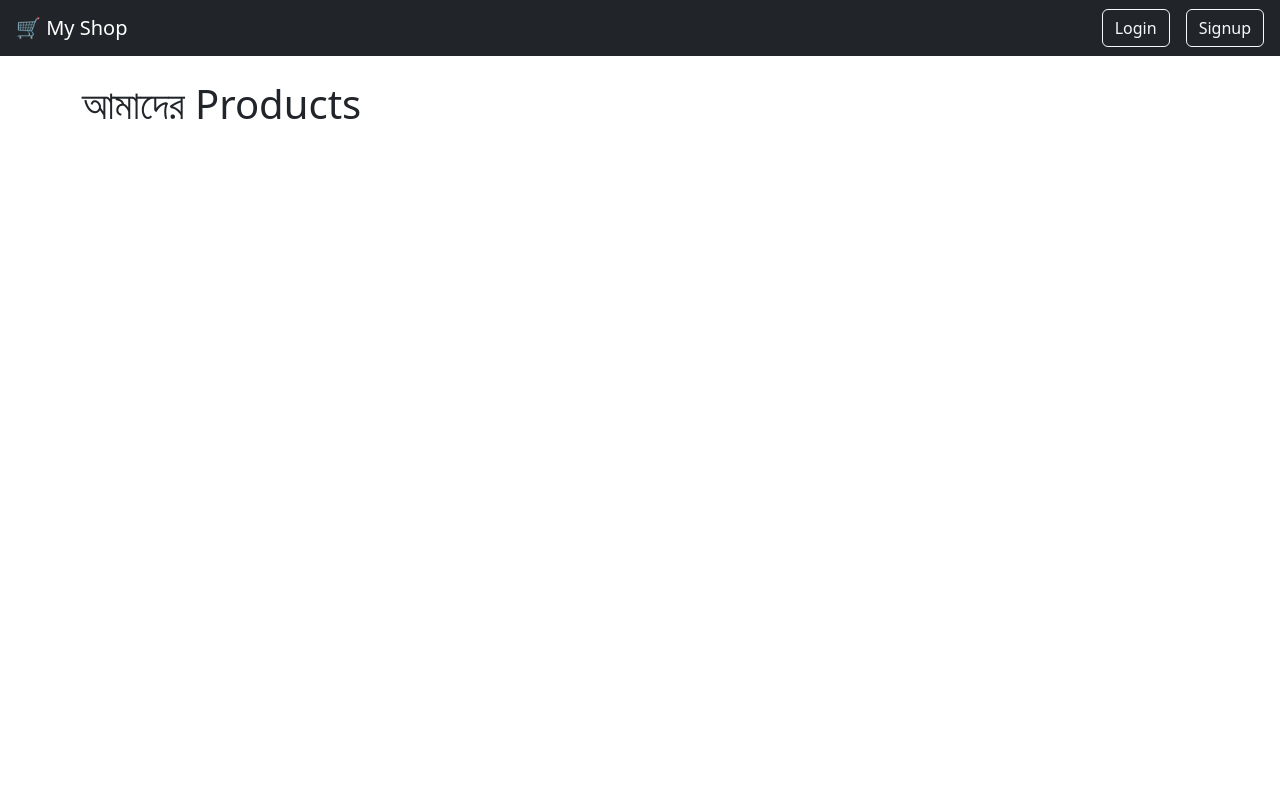
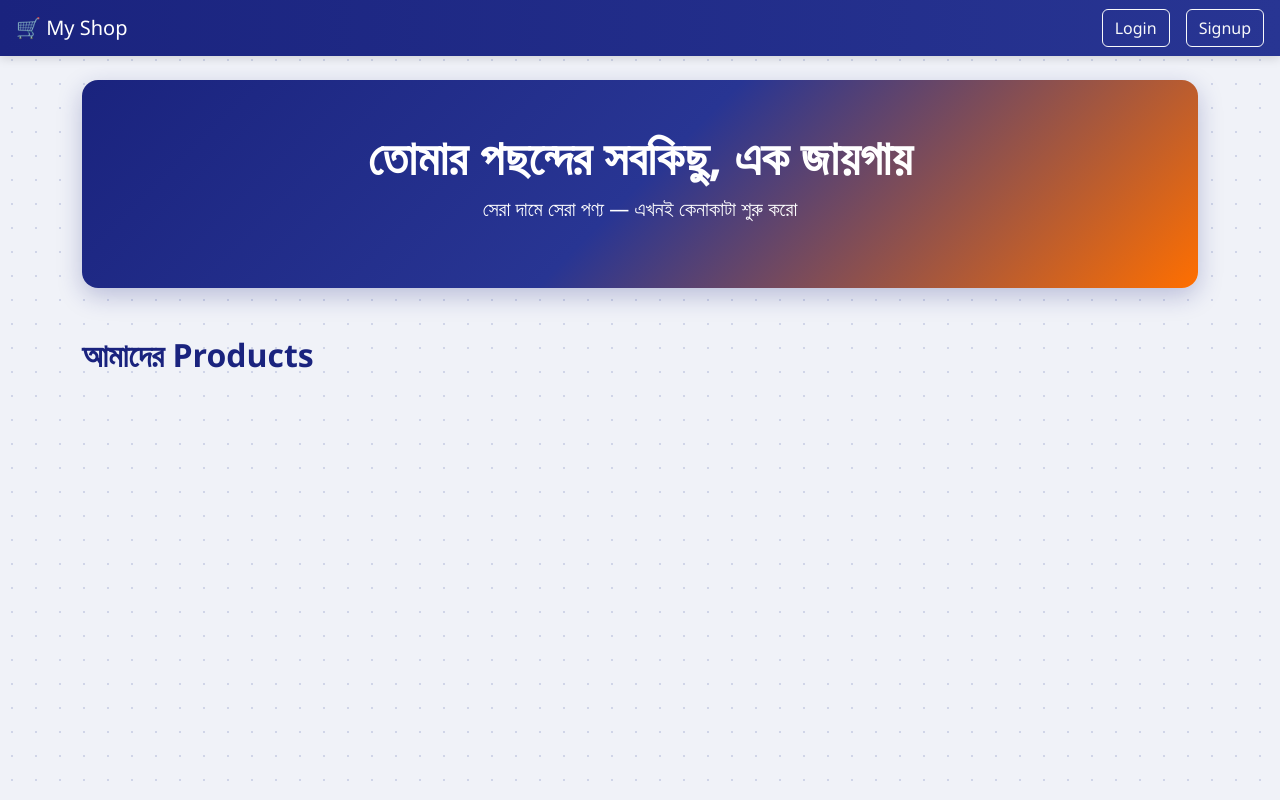
Before and after one commit to mahdiribbi/Al-RiRa, a Django app: page / in a window 1280 px wide. Run offline with Django 5.2, Linux system fonts and the light colour scheme; data that the repository does not hold is empty.

Commit message:
Add hero section, improve product card and overall design

```diff
--- a/backend/products/templates/base.html
+++ b/backend/products/templates/base.html
@@ -5,9 +5,63 @@
     <meta charset="UTF-8">
     <title>আমার Shop</title>
     <link href="https://cdn.jsdelivr.net/npm/bootstrap@5.3.0/dist/css/bootstrap.min.css" rel="stylesheet">
+    <style>
+        :root {
+            --primary-color: #1a237e;
+            --accent-color: #ff6f00;
+        }
+
+        body {
+            font-family: 'Segoe UI', sans-serif;
+            min-height: 100vh;
+            background-color: #f0f2f8;
+            background-image:
+                radial-gradient(circle, #d0d5e8 1.5px, transparent 1.5px);
+            background-size: 24px 24px;
+            background-attachment: fixed;
+        }
+
+        .navbar {
+            background: linear-gradient(90deg, #1a237e 0%, #283593 100%) !important;
+            box-shadow: 0 2px 10px rgba(0, 0, 0, 0.15);
+        }
+
+        .btn-primary {
+            background-color: var(--accent-color);
+            border-color: var(--accent-color);
+        }
+
+        .btn-primary:hover {
+            background-color: #e65100;
+            border-color: #e65100;
+        }
+
+        .card {
+            border: none;
+            border-radius: 12px;
+            box-shadow: 0 4px 12px rgba(0, 0, 0, 0.08);
+            transition: transform 0.25s ease, box-shadow 0.25s ease;
+            background-color: #ffffff;
+        }
+
+        .card:hover {
+            transform: translateY(-6px);
+            box-shadow: 0 10px 24px rgba(0, 0, 0, 0.15);
+        }
+
+        .container {
+            position: relative;
+            z-index: 1;
+        }
+
+        .hero-section {
+            background: linear-gradient(135deg, #1a237e 0%, #283593 50%, #ff6f00 100%);
+            box-shadow: 0 8px 24px rgba(26, 35, 126, 0.25);
+        }
+    </style>
 </head>
 <body>
-    <nav class="navbar navbar-dark bg-dark px-3">
+    <nav class="navbar navbar-dark px-3">
         <a class="navbar-brand" href="/">🛒 My Shop</a>
 
         <div class="d-flex align-items-center gap-3">
--- a/backend/products/templates/home.html
+++ b/backend/products/templates/home.html
@@ -1,25 +1,37 @@
 {% extends 'base.html' %}
 {% block content %}
 
-<h1 class="mb-4">আমাদের Products</h1>
+<div class="hero-section text-center text-white rounded-4 p-5 mb-5">
+    <h1 class="display-5 fw-bold">তোমার পছন্দের সবকিছু, এক জায়গায়</h1>
+    <p class="lead">সেরা দামে সেরা পণ্য — এখনই কেনাকাটা শুরু করো</p>
+</div>
+
+<h2 class="mb-4 fw-bold" style="color: var(--primary-color);">আমাদের Products</h2>
 
 <div class="row">
     {% for product in products %}
     <div class="col-md-4 mb-4">
         <div class="card h-100">
-            <div class="card-body">
+            {% if product.image %}
+            <img src="{{ product.image.url }}" class="card-img-top" style="height: 220px; object-fit: cover; border-radius: 12px 12px 0 0;" alt="{{ product.name }}">
+            {% else %}
+            <div class="d-flex align-items-center justify-content-center bg-light" style="height: 220px; border-radius: 12px 12px 0 0;">
+                <span class="text-muted">ছবি নেই</span>
+            </div>
+            {% endif %}
+            <div class="card-body d-flex flex-column">
                 <h5 class="card-title">
                     <a href="{% url 'product_detail' product.id %}" class="text-decoration-none text-dark">{{ product.name }}</a>
                 </h5>
-                <p class="card-text">{{ product.description }}</p>
-                <p class="fw-bold">৳ {{ product.price }}</p>
+                <p class="card-text text-muted flex-grow-1">{{ product.description|truncatewords:12 }}</p>
+                <p class="fs-4 fw-bold mb-2" style="color: var(--accent-color);">৳ {{ product.price }}</p>
                 {% if user.is_authenticated %}
                 <form method="post" action="{% url 'add_to_cart' product.id %}">
                     {% csrf_token %}
-                    <button type="submit" class="btn btn-primary">Add to Cart</button>
+                    <button type="submit" class="btn btn-primary w-100">Add to Cart</button>
                 </form>
                 {% else %}
-                <a href="{% url 'login' %}" class="btn btn-secondary">Login to Add to Cart</a>
+                <a href="{% url 'login' %}" class="btn btn-secondary w-100">Login to Add to Cart</a>
                 {% endif %}
             </div>
         </div>
```
